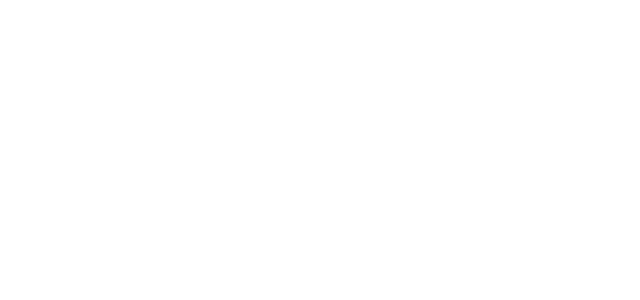
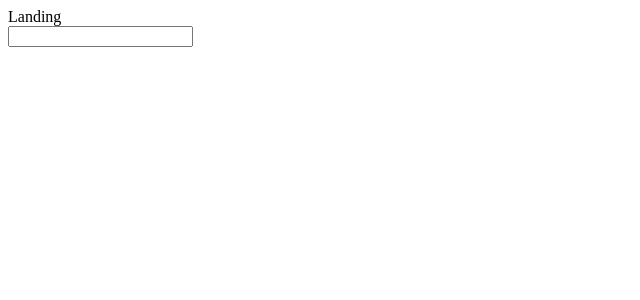
Before and after one commit to salvador-villanueva/BeachHacks7.0, a React (Create React App) app: page / in a window 1280 px wide. Shown: the top 300 px of the page, without its empty margins (0-640 px from the left). Built offline with nearby package versions, Linux system fonts and the light colour scheme.

Commit message:
Landing page is now loading

```diff
--- a/src/App.js
+++ b/src/App.js
@@ -1,12 +1,12 @@
-
-
+import React from "react";
+import Landing from "./Landing"
 
 
 function App() {
   return (
     <>
-      {/* <Landing.js> */}
-
+      <Landing />
+      <input type="text" />
     </>
   );
 }
--- a/src/Landing.js
+++ b/src/Landing.js
@@ -0,0 +1,9 @@
+import React from 'react'
+
+export default function Landing() {
+  return (
+    <div>
+        Landing
+    </div>
+  )
+}
```
